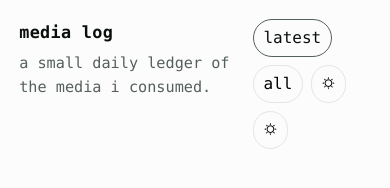
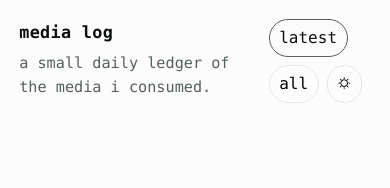
Before and after one commit to robotamerica/media-log, a plain HTML site: page index.html in a window 390 px wide. Drawn offline with Linux system fonts and the light colour scheme.

Commit message:
Remove duplicate theme toggle button

```diff
--- a/index.html
+++ b/index.html
@@ -19,9 +19,7 @@
       <div class="controls">
         <button id="modeLatest" class="btn is-on" type="button">latest</button>
         <button id="modeAll" class="btn" type="button">all</button>
-
         <button id="themeToggle" class="btn" type="button" aria-label="toggle theme">🌣</button>
-<button id="themeToggle" class="btn" type="button" aria-label="toggle theme">🌣</button>
       </div>
     </header>
 
```
